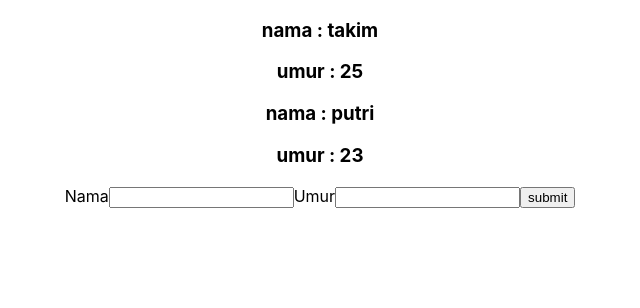
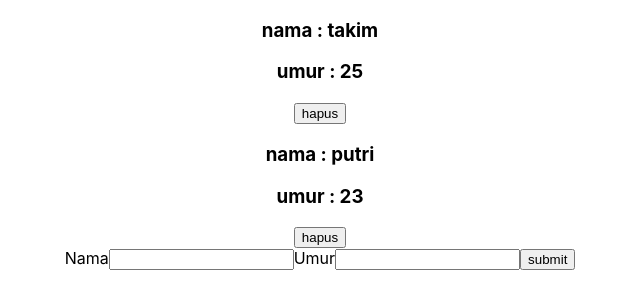
Before and after one commit to thelast7/belajar-react, a React (Create React App) app: page / in a window 1280 px wide. Shown: the top 308 px of the page, without its empty margins (320-960 px from the left). Built offline with nearby package versions, Linux system fonts and the light colour scheme.

Commit message:
delete state

```diff
--- a/src/fromNet/jenisComponent/IniClassComp.js
+++ b/src/fromNet/jenisComponent/IniClassComp.js
@@ -17,10 +17,18 @@ class IniClassComp extends Component {
             mhs:mhs
         })
     }
+    hapusMhs = (id) => {
+        let mhs = this.state.mhs.filter(mh => {
+            return mh.id !== id
+        })
+        this.setState({
+            mhs:mhs
+        })
+    }
     render () {
         return (
             <div>
-                <IniFunctionComp mhs={this.state.mhs} />
+                <IniFunctionComp hapusMhs={this.hapusMhs} mhs={this.state.mhs} />
                 {/* <TernaryFunc mhs={this.state.mhs} /> */}
                 <AddMhs AddMhs={this.tambahMhs} />
             </div>
--- a/src/fromNet/jenisComponent/IniFunctionComp.js
+++ b/src/fromNet/jenisComponent/IniFunctionComp.js
@@ -1,12 +1,13 @@
 import React from 'react'
 
-const IniFunctionComp = ({mhs}) => {
+const IniFunctionComp = ({mhs, hapusMhs}) => {
     // const { mhs } = props //bisa akses lewat sini atau si ({mhs}) diubah lagi jadi (props)
     const listMhs = mhs.map(mh => { //mh disini adalah array baru kaya foreach php nama as nam
         return (
             <div key={mh.id}>
                 <h3>nama : {mh.nama}</h3>
                 <h3>umur : {mh.umur}</h3>
+                <button onClick={() => {hapusMhs(mh.id)}}>hapus</button>
             </div>
         )
     })
```
